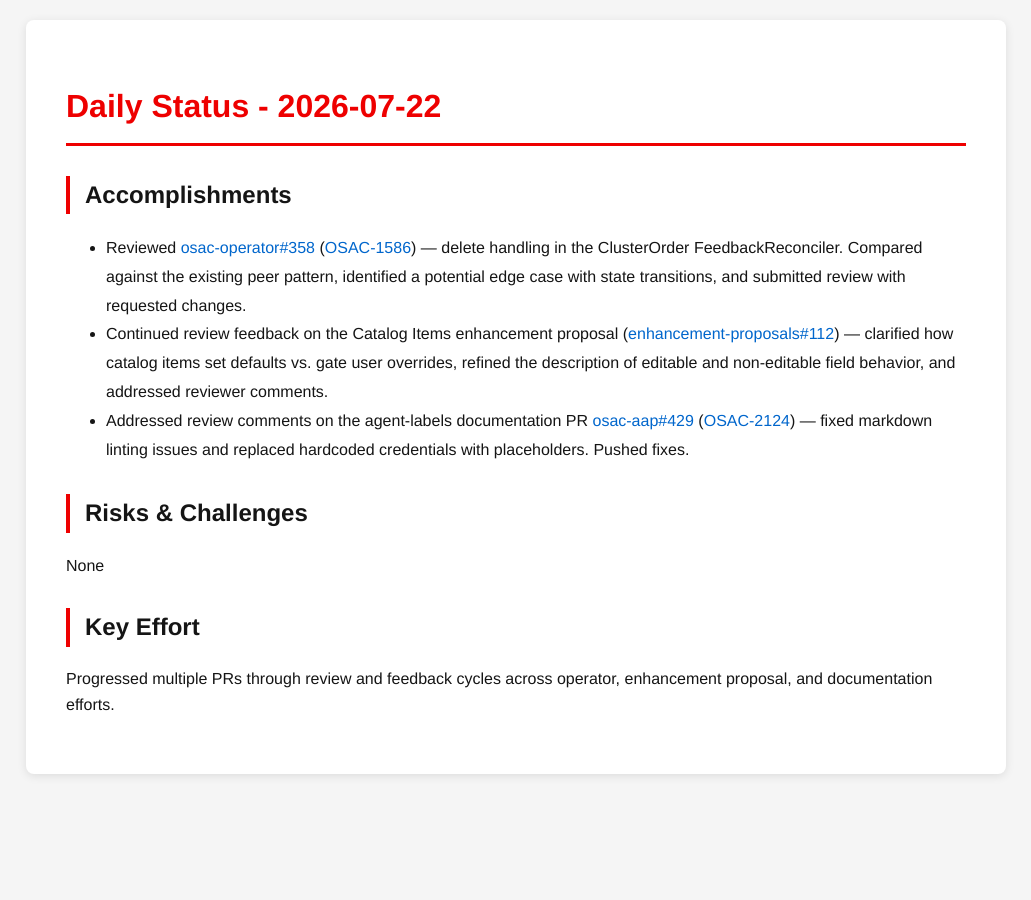
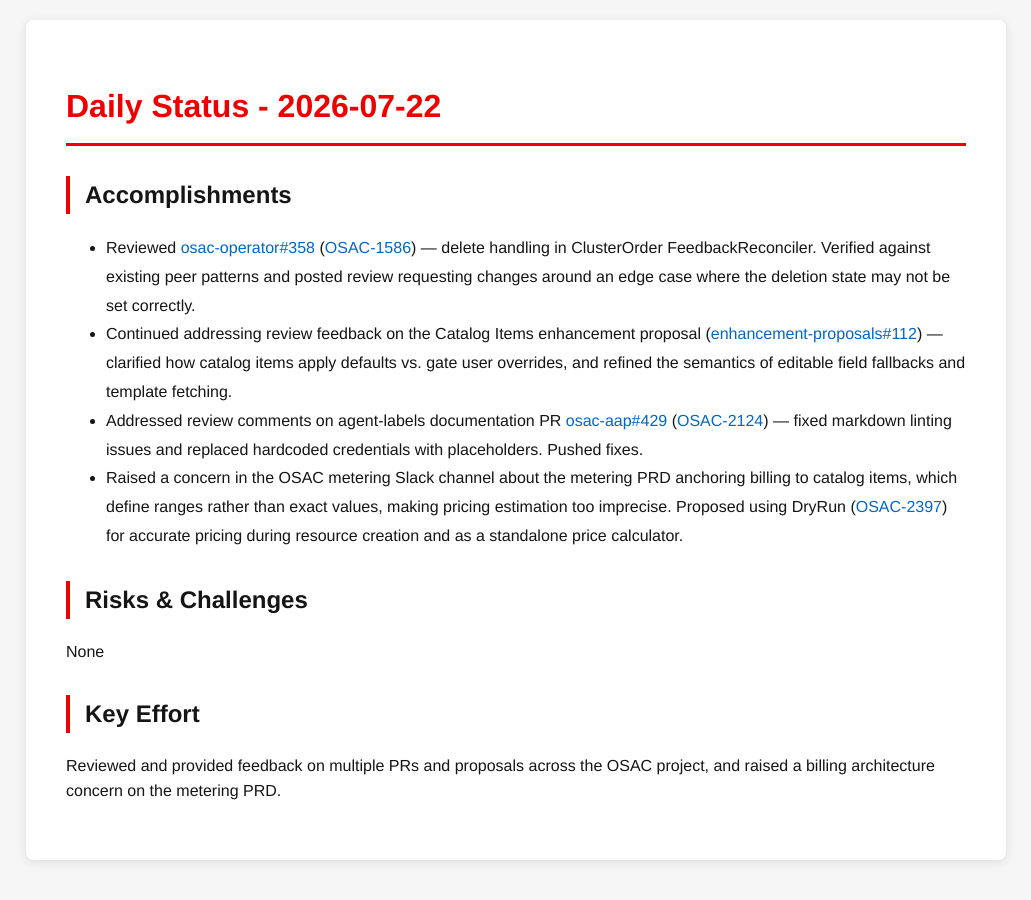
Before and after one commit to tzvatot/daily-status, a Jekyll site: the page built from 2026-07-22.md, in a window 1280 px wide. Shown: the whole page, without its empty margins (124-1155 px from the left). Built offline with Jekyll 4.4.1, drawn with Linux system fonts in a browser that asks for light colours.

Commit message:
Daily status update - 2026-07-22

```diff
--- a/2026-07-22.md
+++ b/2026-07-22.md
@@ -7,12 +7,13 @@ date: 2026-07-22
 # Daily Status - 2026-07-22
 
 ## Accomplishments
-- Reviewed [osac-operator#358](https://github.com/osac-project/osac-operator/pull/358) ([OSAC-1586](https://redhat.atlassian.net/browse/OSAC-1586)) — delete handling in the ClusterOrder FeedbackReconciler. Compared against the existing peer pattern, identified a potential edge case with state transitions, and submitted review with requested changes.
-- Continued review feedback on the Catalog Items enhancement proposal ([enhancement-proposals#112](https://github.com/osac-project/enhancement-proposals/pull/112)) — clarified how catalog items set defaults vs. gate user overrides, refined the description of editable and non-editable field behavior, and addressed reviewer comments.
-- Addressed review comments on the agent-labels documentation PR [osac-aap#429](https://github.com/osac-project/osac-aap/pull/429) ([OSAC-2124](https://redhat.atlassian.net/browse/OSAC-2124)) — fixed markdown linting issues and replaced hardcoded credentials with placeholders. Pushed fixes.
+- Reviewed [osac-operator#358](https://github.com/osac-project/osac-operator/pull/358) ([OSAC-1586](https://redhat.atlassian.net/browse/OSAC-1586)) — delete handling in ClusterOrder FeedbackReconciler. Verified against existing peer patterns and posted review requesting changes around an edge case where the deletion state may not be set correctly.
+- Continued addressing review feedback on the Catalog Items enhancement proposal ([enhancement-proposals#112](https://github.com/osac-project/enhancement-proposals/pull/112)) — clarified how catalog items apply defaults vs. gate user overrides, and refined the semantics of editable field fallbacks and template fetching.
+- Addressed review comments on agent-labels documentation PR [osac-aap#429](https://github.com/osac-project/osac-aap/pull/429) ([OSAC-2124](https://redhat.atlassian.net/browse/OSAC-2124)) — fixed markdown linting issues and replaced hardcoded credentials with placeholders. Pushed fixes.
+- Raised a concern in the OSAC metering Slack channel about the metering PRD anchoring billing to catalog items, which define ranges rather than exact values, making pricing estimation too imprecise. Proposed using DryRun ([OSAC-2397](https://redhat.atlassian.net/browse/OSAC-2397)) for accurate pricing during resource creation and as a standalone price calculator.
 
 ## Risks & Challenges
 None
 
 ## Key Effort
-Progressed multiple PRs through review and feedback cycles across operator, enhancement proposal, and documentation efforts.
+Reviewed and provided feedback on multiple PRs and proposals across the OSAC project, and raised a billing architecture concern on the metering PRD.
```
